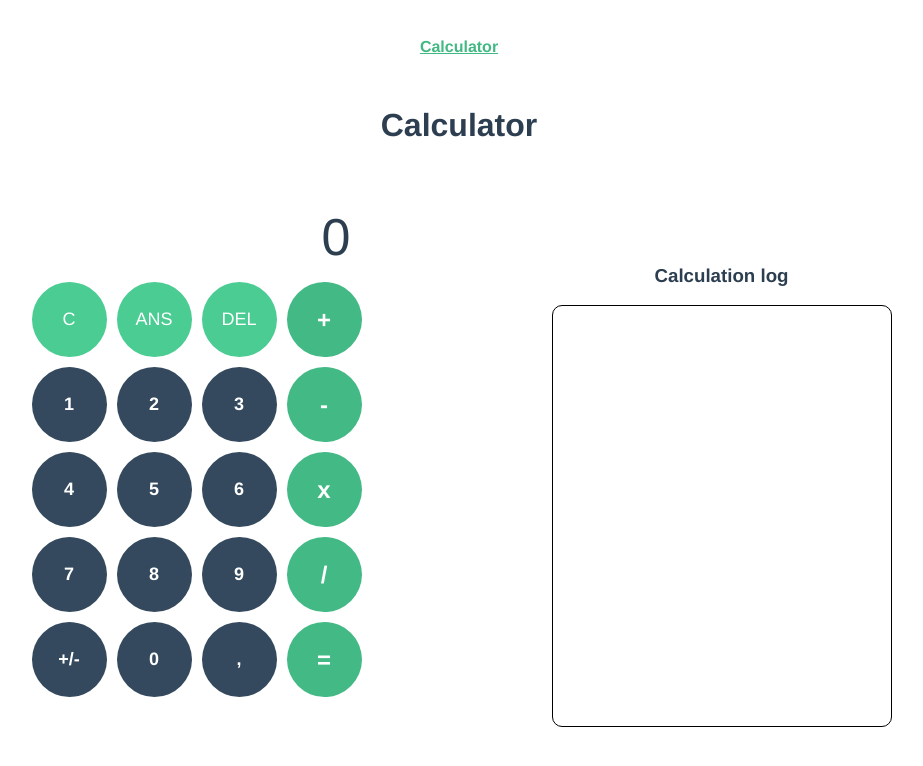
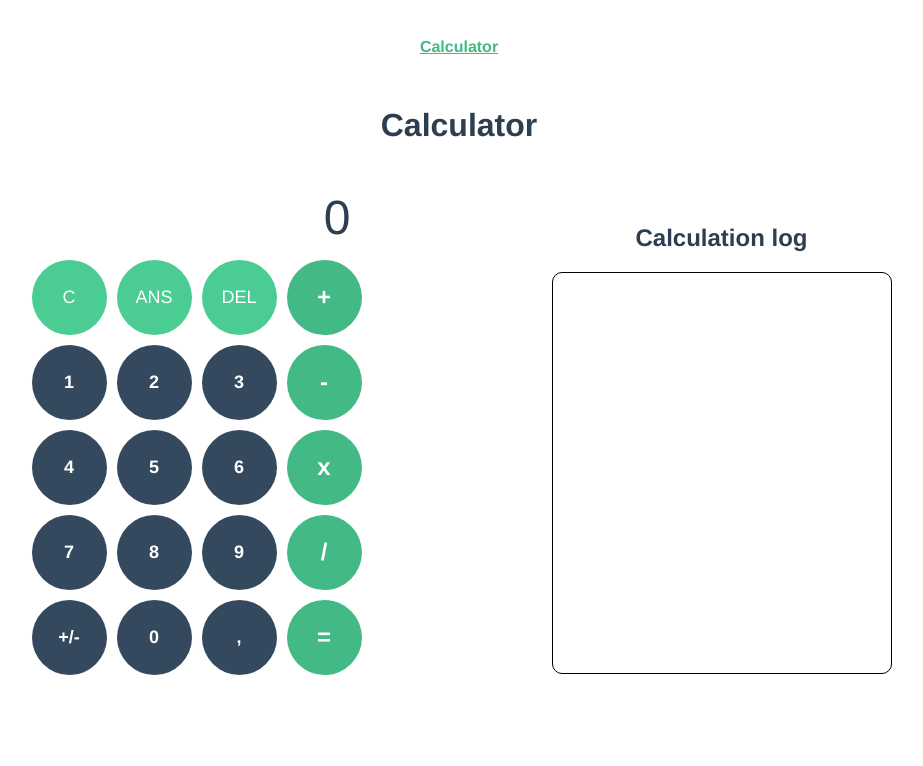
Before and after one commit to kristianaars/IDATT2105-A2-VueCalculator, a Vue app: page / in a window 1280 px wide. Shown: the top 766 px of the page, without its empty margins (181-1104 px from the left). Built offline with nearby package versions, Linux system fonts and the light colour scheme.

Commit message:
Improved chain-arithmetic support.

```diff
--- a/src/assets/styles/calculator.css
+++ b/src/assets/styles/calculator.css
@@ -2,10 +2,11 @@
     display: grid;
     grid-template-columns: 50% 50%;
     margin: auto;
-    max-width: 1050px;
+    padding-bottom: 24px;
 }
 
 #calculator-container {
+    padding: 8px;
     margin: auto;
     width: 340px;
 }
@@ -15,7 +16,7 @@
     border: none;
     text-align: right;
     font-family: Avenir, Helvetica, Arial, sans-serif;
-    font-size: 52px;
+    font-size: 48px;
     margin: 16px 16px 10px 10px;
     max-width: 100%;
     overflow-x: scroll;
@@ -33,19 +34,19 @@
 #log-container {
     margin: auto;
     width: 340px;
-    padding-top: 80px;
+    padding-top: 24px;
 }
 
 #log-entries {
     border: black solid 1px;
     border-radius: 10px;
-    height: 420px;
+    height: 400px;
     overflow-y: scroll;
 }
 
 .log-entry {
     width: 90%;
-    padding: 16px;
+    padding: 0px 0px 0px 16px;
     text-align: left;
     font-size: 16px;
 }
@@ -88,3 +89,21 @@
     background: #4acc93;
     font-weight: normal;
 }
+
+@media (min-width: 800px) {
+
+    #main-container {
+        grid-template-columns: 50% 50%;
+        max-width: 1050px;
+    }
+
+}
+
+@media (max-width: 800px) {
+
+    #main-container {
+        grid-template-columns: none;
+        grid-template-rows: auto auto;
+
+    }
+}
--- a/src/components/Calculator.vue
+++ b/src/components/Calculator.vue
@@ -104,7 +104,7 @@
     </div>
 
     <div id="log-container">
-      <h3>Calculation log</h3>
+      <h2>Calculation log</h2>
       <div id="log-entries">
         <p class="log-entry" v-for="s in this.calculations" :key="s.id">
           {{
@@ -206,6 +206,7 @@ export default {
     equalsButton() {
       this.secondNumber = parseFloat(this.displayValue)
       this.calculate()
+      this.clearCalculation()
       this.clearDisplayNext = true
     },
     calculate() {
--- a/src/store/index.js
+++ b/src/store/index.js
@@ -40,7 +40,7 @@ export default createStore({
 
       if(answer !== 0 && !parseFloat(answer)) {
         console.log("Unable to calculate...")
-        return Promise.reject(new Error("Answer is not a number."))
+        return Promise.reject(new Error("Not a number"))
       }
 
       const calc = {
```
